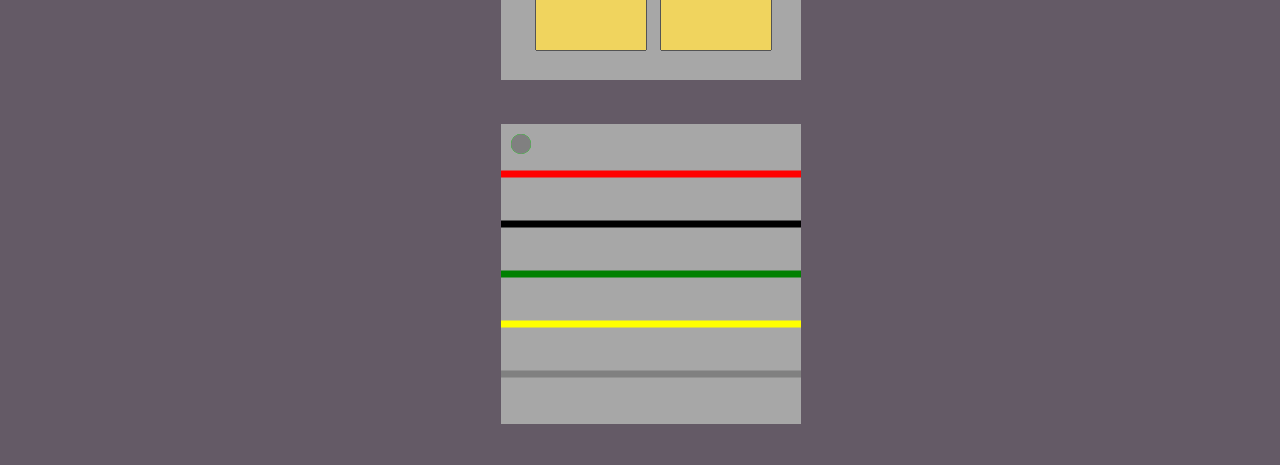
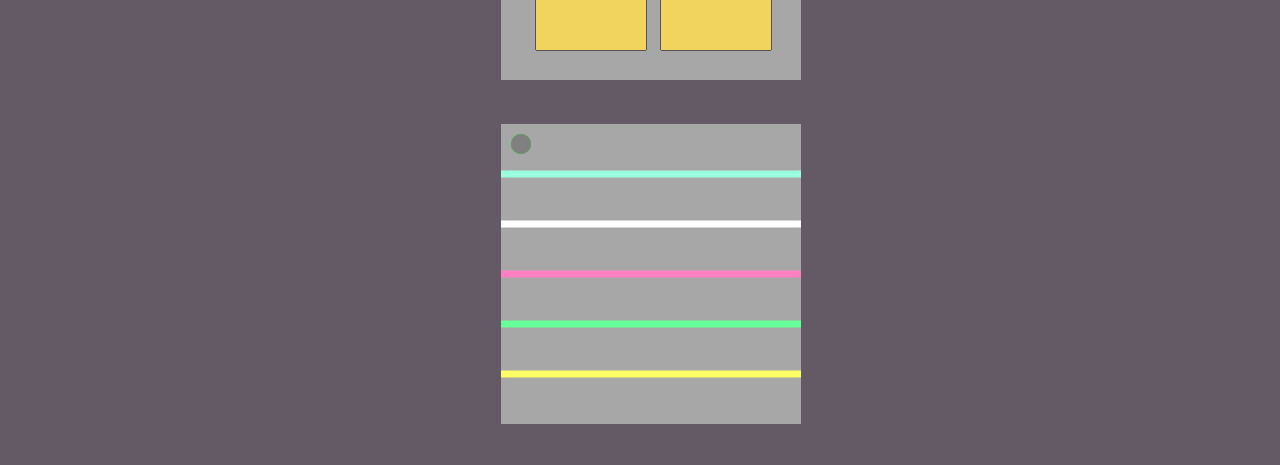
Before and after one commit to Thinker404/Keep-coding-and-nobody-explodes, a plain HTML site: page index.html in a window 1280 px wide. Shown: the part 323-788 px from the top of the page. Drawn offline with Linux system fonts and the light colour scheme.

Commit message:
Comitão
Bom

```diff
--- a/script.js
+++ b/script.js
@@ -1,52 +1,8 @@
 var seq1 = ['s1','s3','s4','s2','s5'];
 var seq2 = ['s5', 's5','s2', 's4', 's3'];
 
-
-// function padrao(ctx){
-//     ctx.beginPath();
-//     ctx.fillStyle = 'green';
-//     ctx.ellipse(20,20,10,10,0,0,2*Math.PI,false);
-//     ctx.lineWidth = "2";
-//     ctx.stroke();
-//     ctx.fill();
-//     ctx.beginPath();
-//     ctx.strokeStyle = "black";
-//     ctx.lineWidth = "2";
-//     ctx.rect(5,5,290,290)
-//     ctx.stroke();
-// }
-
-// function cinza(ctx){
-//     ctx.beginPath();
-//     ctx.fillStyle = 'gray';
-//     ctx.ellipse(20,20,10,10,0,0,2*Math.PI,false);
-//     ctx.lineWidth = "2";
-//     ctx.stroke();
-//     ctx.fill();
-//     ctx.beginPath();
-//     ctx.strokeStyle = "black";
-//     ctx.lineWidth = "2";
-//     ctx.rect(5,5,290,290)
-//     ctx.stroke();
-// }
-
-
-// function animate(tela, t){
-
-//     requestAnimationFrame(animate);
-//     tela.clearRect(0, 0, 100, 100);
-
-
-//     if(t == 0){
-//         cinza(tela);
-//         t = 1;
-//         return;
-//     }else{
-//         padrao(tela);
-//         t = 0;
-//         return;
-//     }
-// }
+//base_image2 = new Image();
+  //   base_image.src = './media/simbolos/s2.png';
 
 //Relógio da bomba
 function relogio() {
@@ -89,6 +45,7 @@ if(condiçãoDeJogo == true){
 
 
 }
+
 
 const MOD1 = document.getElementById('mod_1');
 const MOD2 = document.getElementById('mod_2');
@@ -170,34 +127,60 @@ requestAnimationFrame(pisca_call);
 
 // ------------ END-ANIMATION --------------
 
+
 //Módulo 1 - Sequência certa
-var valido = 0;
+
+// var base_image = new Image();
+// base_image.src = './media/simbolos/s3.png';
+// canvas1.drawImage(base_image);
+
+var valido = 1
 function mod1(canvas1){
-
-    if(valido == 0){
 
         criarQuadrado(canvas1, 35,40,110,110);
         criarQuadrado(canvas1, 35,160,110,110);
         criarQuadrado(canvas1, 160,40,110,110);
         criarQuadrado(canvas1, 160,160,110,110);
 
-    for(i=0; i < 4; i++){
-    colocarImagem(i, canvas1)
+        if(valido = 1){
+
+            console.log('vida')
+            valido = 0;
         }
-    valido = 1
-}
-
 }
 
 
 
 //Modulo 2 - Corte dos fios
+
+
+
+
+
 function mod2(canvas2){
-    criarLinha(canvas2, 0, 50, 300, 50, 7, 'red');
-    criarLinha(canvas2, 0, 100, 300, 100, 7, 'black');
-    criarLinha(canvas2, 0, 150, 300, 150, 7, 'green');
-    criarLinha(canvas2, 0, 200, 300, 200, 7, 'yellow');
-    criarLinha(canvas2, 0, 250, 300, 250, 7, 'grey');
+
+    let amarelo = "#ffff66";
+    let rosa = "#ff80c1";
+    let azul = "#99ffdd";
+    let branco = "#ffffff";
+    let verde = "#66ff99";
+
+    var cores = [amarelo, rosa, azul, branco, verde]
+    var cor = [];
+
+    for(i=0; i<5; i++){
+        let index_cor = Math.floor(Math.random() * cores.length);
+        cor[i] = cores[index_cor];
+        cores.splice(index_cor, 1)
+}
+
+
+
+    criarLinha(canvas2, 0, 50, 300, 50, 7, cor[0]);
+    criarLinha(canvas2, 0, 100, 300, 100, 7, cor[1]);
+    criarLinha(canvas2, 0, 150, 300, 150, 7, cor[2]);
+    criarLinha(canvas2, 0, 200, 300, 200, 7, cor[3]);
+    criarLinha(canvas2, 0, 250, 300, 250, 7, cor[4]);
 }
 
 setInterval(relogio, 1000);
@@ -214,41 +197,46 @@ function criarQuadrado(mod1, x1,y1, x2, y2){
     mod1.fillStyle = "#f0d45e"
     mod1.stroke();
     mod1.fill();
+
+
 }
 
-function colocarImagem(caixa, MOD1){
-    let xi, yi, xf, yf;
-    switch(caixa){
-        case 1:
-            xi = 10;
-            yi = 150;
-            xf = 35;
-            yf = 145;
-            break;
-        case 2:
-            xi = 40;
-            yi = 150;
-            xf = 160;
-            yf = 270;
-            break;
-        case 3:
-            xi = 160;
-            yi = 270;
-            xf = 35;
-            yf = 145;
-            break;
-        case 4:
-            xi = 160;
-            yi = 270;
-            xf = 160;
-            yf = 270;
-            break;
-    }
+// function colocarImagem(caixa, MOD1){
+//     let xi = 0;
+//     let yi = 0;
+//     let xf = 0;
+//     let yf = 0;
 
-    base_image = new Image();
-    base_image.src = '/media/simbolos/s2.png';
-    MOD1.drawImage(base_image, xi, yi, xf, yf);
-}
+//     switch(caixa){
+//         case 1:
+//             xi = 10;
+//             yi = 150;
+//             xf = 35;
+//             yf = 145;
+//             break;
+//         case 2:
+//             xi = 40;
+//             yi = 150;
+//             xf = 160;
+//             yf = 270;
+//             break;
+//         case 3:
+//             xi = 160;
+//             yi = 270;
+//             xf = 35;
+//             yf = 145;
+//             break;
+//         case 4:
+//             xi = 160;
+//             yi = 270;
+//             xf = 160;
+//             yf = 270;
+//             break;
+//     }
+
+//
+ //    MOD1.drawImage(base_image2, xi, yi, xf, yf);
+// }
 
 MOD1.addEventListener('click', (event) => {
 
@@ -285,7 +273,7 @@ function sequencia(clicado){
     var certo = seq1[aperto]
     if(clicado == certo){
         aperto+=1
-    alert(`Sábio ${aperto}`)
+        alert(`Sábio ${aperto - 1}`)
     }
     else{
         alert('errado!')
@@ -344,6 +332,15 @@ function cortar(index_fio){
     }
 
     canvas2.clearRect(xi,yi,xf,yf);
+
+    if(cor[0] == "azul"){
+        alert("a")
+    }else{
+        alert(cor[0])
+    }
+
+
+
 }
 
 
@@ -360,7 +357,7 @@ MOD2.addEventListener('click', (event) => {
     if((mouse_y >= 100-4) && (mouse_y <= 107-4)){
         cortar(1);
     }
-    //sim
+
     if((mouse_y >= 150-4) && (mouse_y <= 157-4)){
         cortar(2);
     }
--- a/style.css
+++ b/style.css
@@ -62,5 +62,9 @@ body{
 
 canvas{
     background-color: rgb(167, 167, 167);
+
+}
+
+#mod_2{
     cursor: url('./media/scissors.cur'), auto
 }
```
Also changed, not shown: Icon.png (deleted), rascunho.txt. Lines whose indentation alone changed are shown as unchanged.
